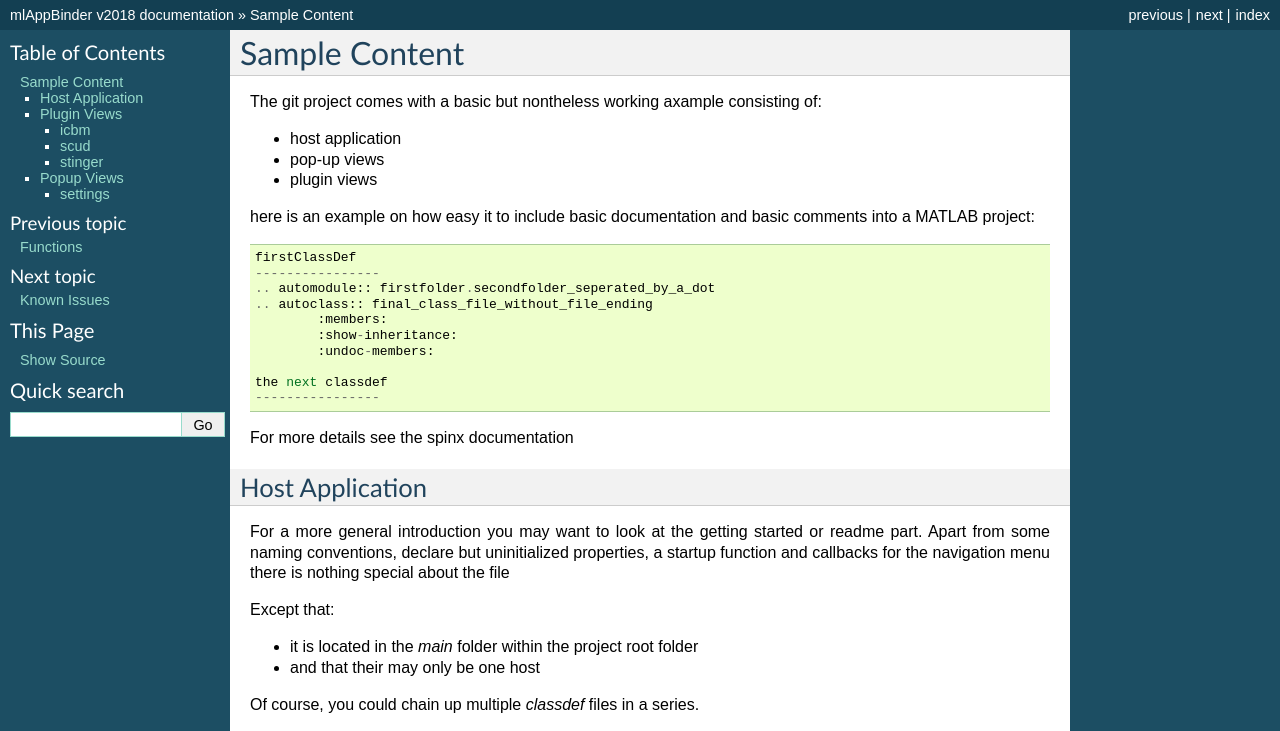
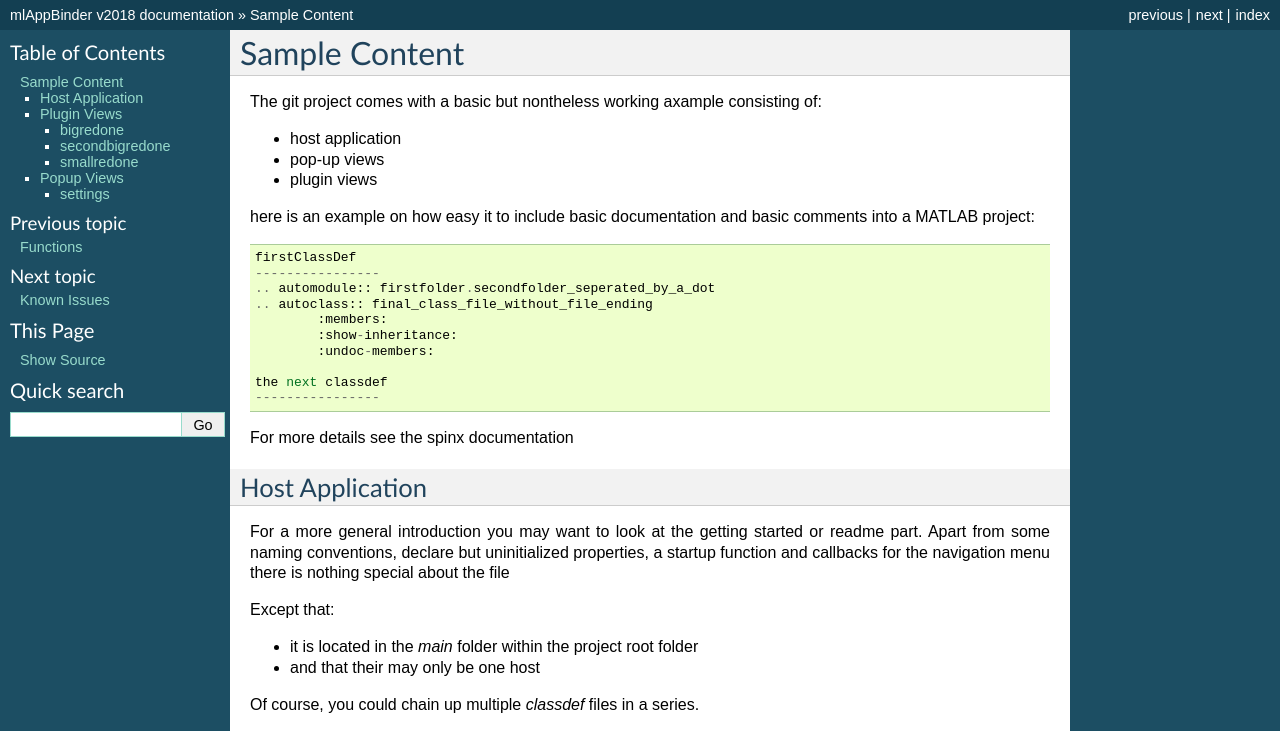
Before and after one commit to erkandem/mlAppKit, a Sphinx documentation site: the page built from docs/source/views_index.rst, in a window 1280 px wide and 1400 px high. Shown: the top 731 px of the window. Built offline with Sphinx 7.4.7, drawn with Linux system fonts in a browser that asks for light colours; pages that are not in the unit, such as notebooks, are missing from menus; cross-references to code outside the pages are shown as plain code; some of the changed text lies outside the part shown; grey boxes are pictures that could not be loaded.

Commit message:
renamed run to avoid conflicts

```diff
--- a/README.rst
+++ b/README.rst
@@ -13,6 +13,8 @@ System / Requirements
 
 Installation
 """""""""""""""""""""""""""""""""""""""
+#. > mkdir yourNewPorjectFolder
+#. > git clone 'mlAppKit'
 
 First Steps
 """"""""""""""""""""""""""""""""""""""""""""
--- a/docs/source/views_index.rst
+++ b/docs/source/views_index.rst
@@ -55,27 +55,27 @@ of its  `UIfigure` and load it into a plugin view
 
 I would recommend changing the content of the existing samples:
 
-icbm
-^^^^
+bigredone
+^^^^^^^^^^
 
-.. automodule:: launch.mfiles
-.. autoclass:: icbm
+.. automodule:: firstplugin.mfiles
+.. autoclass:: bigredone
     :members:
     :show-inheritance:
     :undoc-members:
 
 
-scud
-^^^^
-.. autoclass:: scud
+secondbigredone
+^^^^^^^^^^^^^^^^
+.. autoclass:: secondbigredone
     :members:
     :show-inheritance:
     :undoc-members:
 
-stinger
-^^^^^^^
+smallredone
+^^^^^^^^^^^^
 
-.. autoclass:: stinger
+.. autoclass:: smallredone
     :members:
     :show-inheritance:
     :undoc-members:
```
Also changed, not shown: 5 other files.
